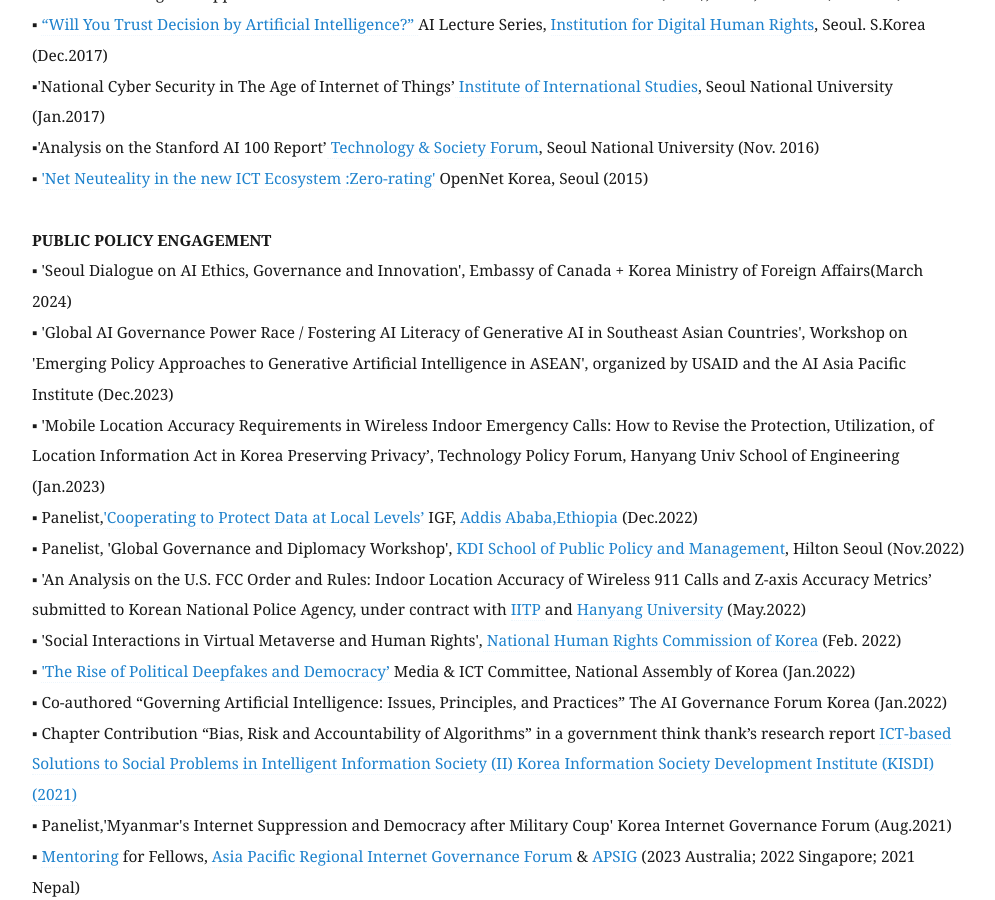
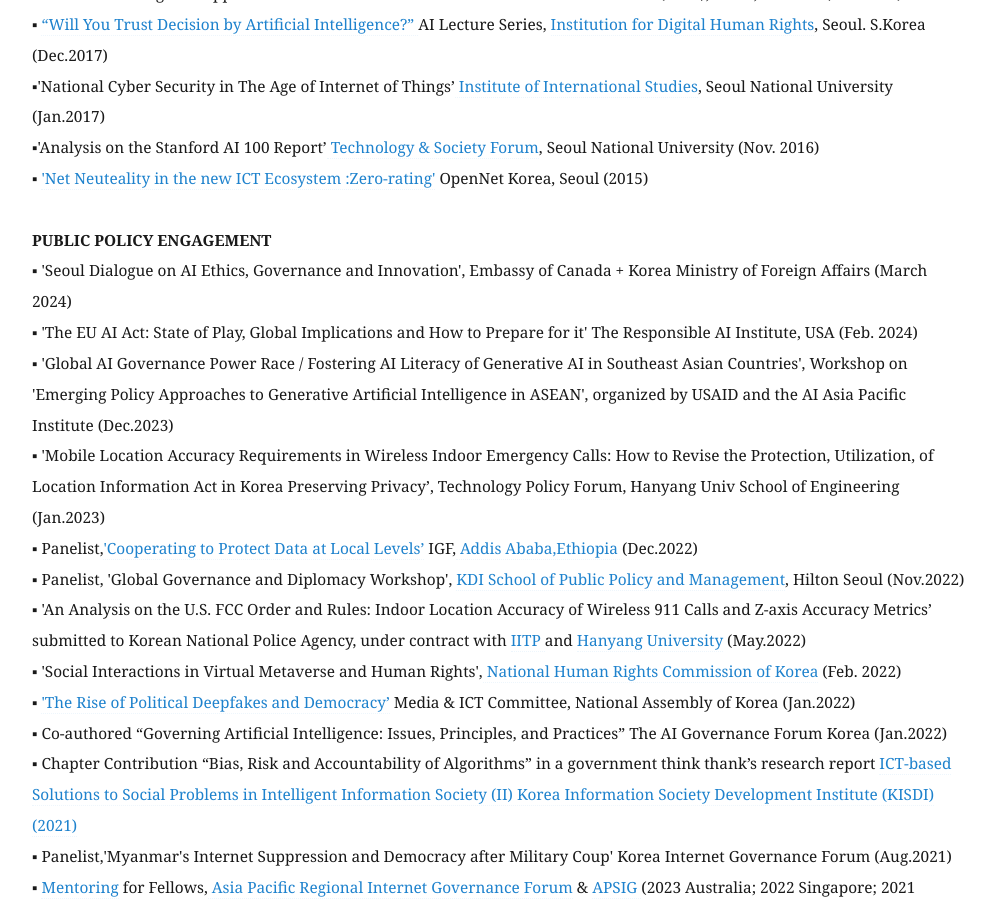
Before and after one commit to eunchangchoi/eunchangchoi.github.io, a Jekyll site: the page built from index.md, in a window 1280 px wide and 900 px high, scrolled down 6864 px. Shown: the whole window, without its empty margins (68-1063 px from the left). Built offline with Jekyll 4.4.1, drawn with Linux system fonts in a browser that asks for light colours.

Commit message:
Update index.md

```diff
--- a/index.md
+++ b/index.md
@@ -148,7 +148,8 @@
   <br>
 
  <strong> PUBLIC POLICY ENGAGEMENT </strong> <br>
-▪ 'Seoul Dialogue on AI Ethics, Governance and Innovation', Embassy of Canada + Korea Ministry of Foreign Affairs(March 2024) <br>
+▪ 'Seoul Dialogue on AI Ethics, Governance and Innovation', Embassy of Canada + Korea Ministry of Foreign Affairs (March 2024) <br>
+▪ 'The EU AI Act: State of Play, Global Implications and How to Prepare for it' The Responsible AI Institute, USA (Feb. 2024) <br>
 ▪ 'Global AI Governance Power Race / Fostering AI Literacy of Generative AI in Southeast Asian Countries', Workshop on 'Emerging Policy Approaches to Generative Artificial Intelligence in ASEAN', organized by USAID and the AI Asia Pacific Institute (Dec.2023) <br>
 ▪ 'Mobile Location Accuracy Requirements in Wireless Indoor Emergency Calls: How to Revise the Protection, Utilization, of Location Information Act in Korea Preserving Privacy’, Technology Policy Forum, Hanyang Univ School of Engineering (Jan.2023)<br>
 ▪ Panelist,<a href="https://www.intgovforum.org/en/content/nris-cooperating-to-protecting-data-at-local-levels">'Cooperating to Protect Data at Local Levels’</a> IGF,<a href="https://www.intgovforum.org/en?mn=zyjlo3zXcEyFoXe0t8ZjjKlZgTEwFS1Ll2ly.kZktiPIaNySpVaEf"> Addis Ababa,Ethiopia </a>(Dec.2022) <br>
```
